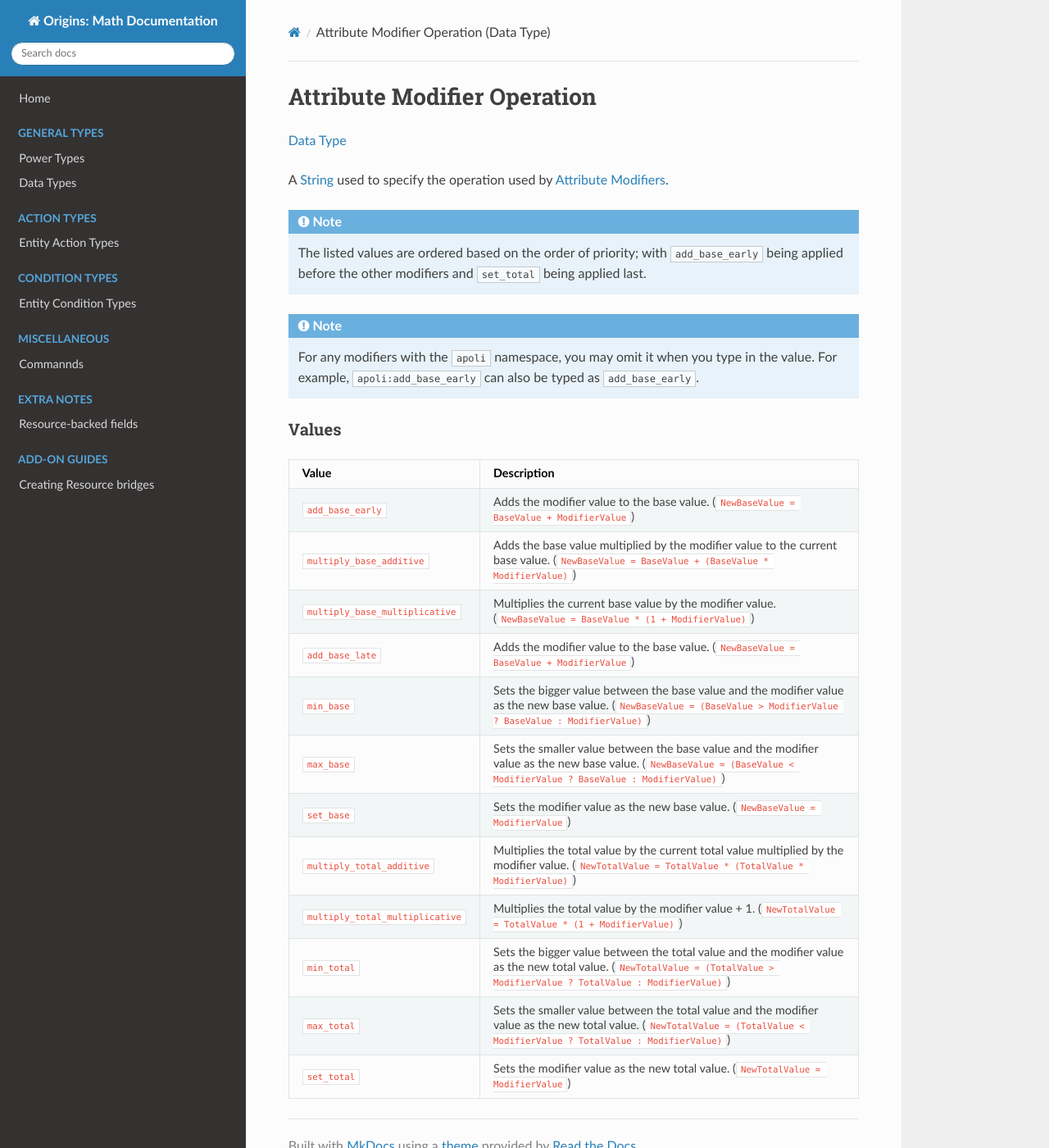
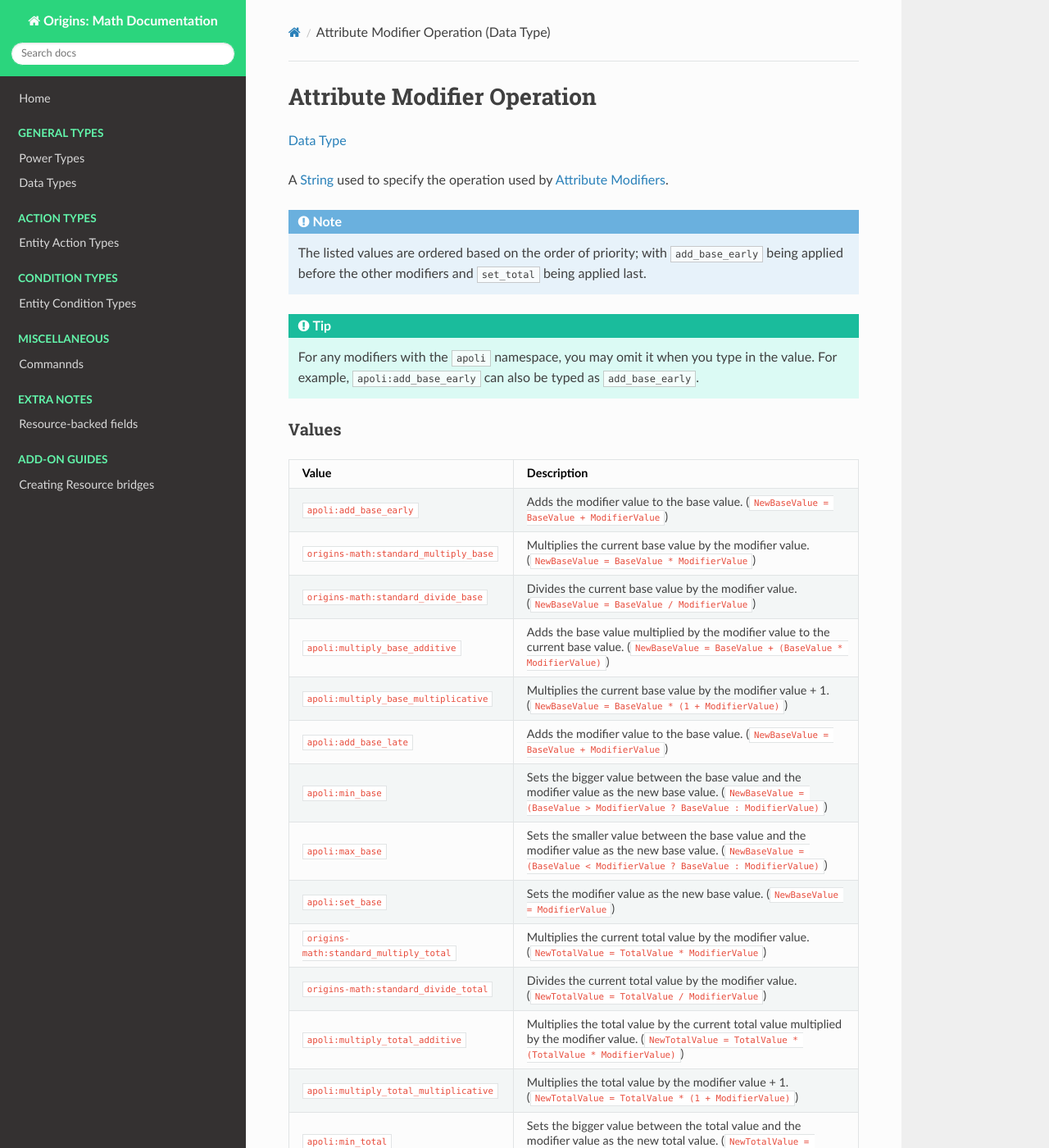
Before and after one commit to xrickastley/origins-math-docs, an MkDocs documentation site: the page built from docs/types/data_types/attribute_modifier_operation.md, in a window 1280 px wide and 1400 px high. Shown: the whole window at 82% size. Built offline with MkDocs 1.6.1, drawn with Linux system fonts in a browser that asks for light colours; nearby versions of some CDN libraries; some of the changed text lies outside the part shown.

Commit message:
Added new Attribute Modifier Operation and Relative Resource

```diff
--- a/docs/styles/style.css
+++ b/docs/styles/style.css
@@ -5,3 +5,20 @@
 .wy-table-responsive {
     overflow : visible !important;
 }
+
+.wy-menu-vertical header, .wy-menu-vertical p.caption {
+    color: #62f5aa;
+}
+
+.wy-side-nav-search {
+    background-color: #2bd57d;
+}
+
+.wy-side-nav-search input[type=text] {
+    border-color: #2bd57d;
+}
+
+.wy-menu-vertical li a:active {
+    background-color: #2bd57d;
+    cursor: pointer;
+}
--- a/docs/types/data_types/attribute_modifier_operation.md
+++ b/docs/types/data_types/attribute_modifier_operation.md
@@ -11,23 +11,27 @@ A [String](https://origins.readthedocs.io/en/latest/types/data_types/string/) us
 !!! note
     The listed values are ordered based on the order of priority; with `add_base_early` being applied before the other modifiers and `set_total` being applied last.
 
-!!! note
+!!! tip
 	For any modifiers with the `apoli` namespace, you may omit it when you type in the value. For example, `apoli:add_base_early` can also be typed as `add_base_early`.
 
 
 ### Values
 
-Value                           | Description
---------------------------------|---------------
-`add_base_early`                | Adds the modifier value to the base value. (`NewBaseValue = BaseValue + ModifierValue`)
-`multiply_base_additive`        | Adds the base value multiplied by the modifier value to the current base value. (`NewBaseValue = BaseValue + (BaseValue * ModifierValue)`)
-`multiply_base_multiplicative`  | Multiplies the current base value by the modifier value. (`NewBaseValue = BaseValue * (1 + ModifierValue)`)
-`add_base_late`                 | Adds the modifier value to the base value. (`NewBaseValue = BaseValue + ModifierValue`)
-`min_base`                      | Sets the bigger value between the base value and the modifier value as the new base value. (`NewBaseValue = (BaseValue > ModifierValue ? BaseValue : ModifierValue)`)
-`max_base`                      | Sets the smaller value between the base value and the modifier value as the new base value. (`NewBaseValue = (BaseValue < ModifierValue ? BaseValue : ModifierValue)`)
-`set_base`                      | Sets the modifier value as the new base value. (`NewBaseValue = ModifierValue`)
-`multiply_total_additive`       | Multiplies the total value by the current total value multiplied by the modifier value. (`NewTotalValue = TotalValue * (TotalValue * ModifierValue)`)
-`multiply_total_multiplicative` | Multiplies the total value by the modifier value + 1. (`NewTotalValue = TotalValue * (1 + ModifierValue)`)
-`min_total`                     | Sets the bigger value between the total value and the modifier value as the new total value. (`NewTotalValue = (TotalValue > ModifierValue ? TotalValue : ModifierValue)`)
-`max_total`                     | Sets the smaller value between the total value and the modifier value as the new total value. (`NewTotalValue = (TotalValue < ModifierValue ? TotalValue : ModifierValue)`)
-`set_total`                     | Sets the modifier value as the new total value. (`NewTotalValue = ModifierValue`)
+| Value										| Description
+|-------------------------------------------|---------------
+| `apoli:add_base_early`					| Adds the modifier value to the base value. (`NewBaseValue = BaseValue + ModifierValue`)
+| `origins-math:standard_multiply_base`		| Multiplies the current base value by the modifier value. (`NewBaseValue = BaseValue * ModifierValue`)
+| `origins-math:standard_divide_base`		| Divides the current base value by the modifier value. (`NewBaseValue = BaseValue / ModifierValue`)
+| `apoli:multiply_base_additive`			| Adds the base value multiplied by the modifier value to the current base value. (`NewBaseValue = BaseValue + (BaseValue * ModifierValue)`)
+| `apoli:multiply_base_multiplicative`		| Multiplies the current base value by the modifier value + 1. (`NewBaseValue = BaseValue * (1 + ModifierValue)`)
+| `apoli:add_base_late`						| Adds the modifier value to the base value. (`NewBaseValue = BaseValue + ModifierValue`)
+| `apoli:min_base`							| Sets the bigger value between the base value and the modifier value as the new base value. (`NewBaseValue = (BaseValue > ModifierValue ? BaseValue : ModifierValue)`)
+| `apoli:max_base`							| Sets the smaller value between the base value and the modifier value as the new base value. (`NewBaseValue = (BaseValue < ModifierValue ? BaseValue : ModifierValue)`)
+| `apoli:set_base`							| Sets the modifier value as the new base value. (`NewBaseValue = ModifierValue`)
+| `origins-math:standard_multiply_total`	| Multiplies the current total value by the modifier value. (`NewTotalValue = TotalValue * ModifierValue`)
+| `origins-math:standard_divide_total`		| Divides the current total value by the modifier value. (`NewTotalValue = TotalValue / ModifierValue`)
+| `apoli:multiply_total_additive`			| Multiplies the total value by the current total value multiplied by the modifier value. (`NewTotalValue = TotalValue * (TotalValue * ModifierValue)`)
+| `apoli:multiply_total_multiplicative`		| Multiplies the total value by the modifier value + 1. (`NewTotalValue = TotalValue * (1 + ModifierValue)`)
+| `apoli:min_total`							| Sets the bigger value between the total value and the modifier value as the new total value. (`NewTotalValue = (TotalValue > ModifierValue ? TotalValue : ModifierValue)`)
+| `apoli:max_total`							| Sets the smaller value between the total value and the modifier value as the new total value. (`NewTotalValue = (TotalValue < ModifierValue ? TotalValue : ModifierValue)`)
+| `apoli:set_total`							| Sets the modifier value as the new total value. (`NewTotalValue = ModifierValue`)
```
Also changed, not shown: docs/types/entity_condition_types/relative_resource.md (+1 -1 lines).
